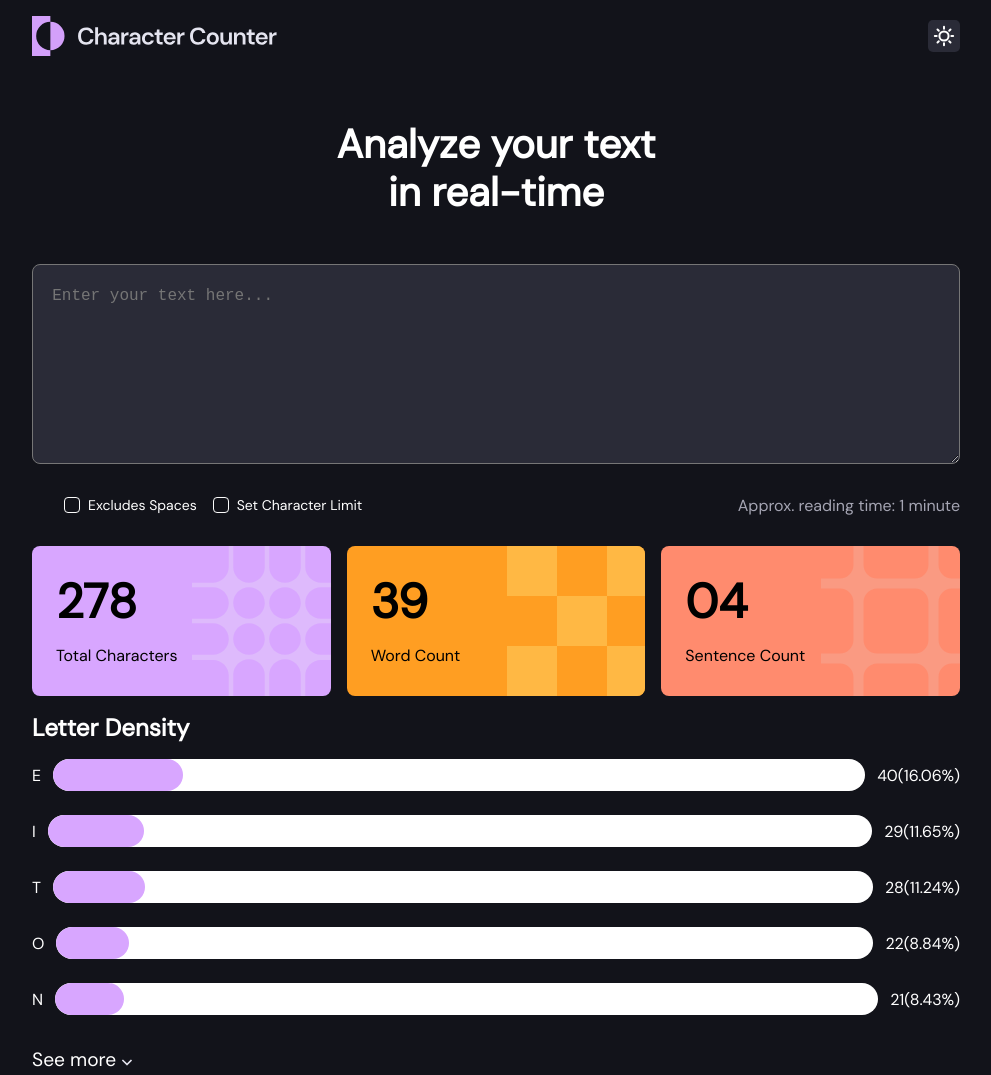
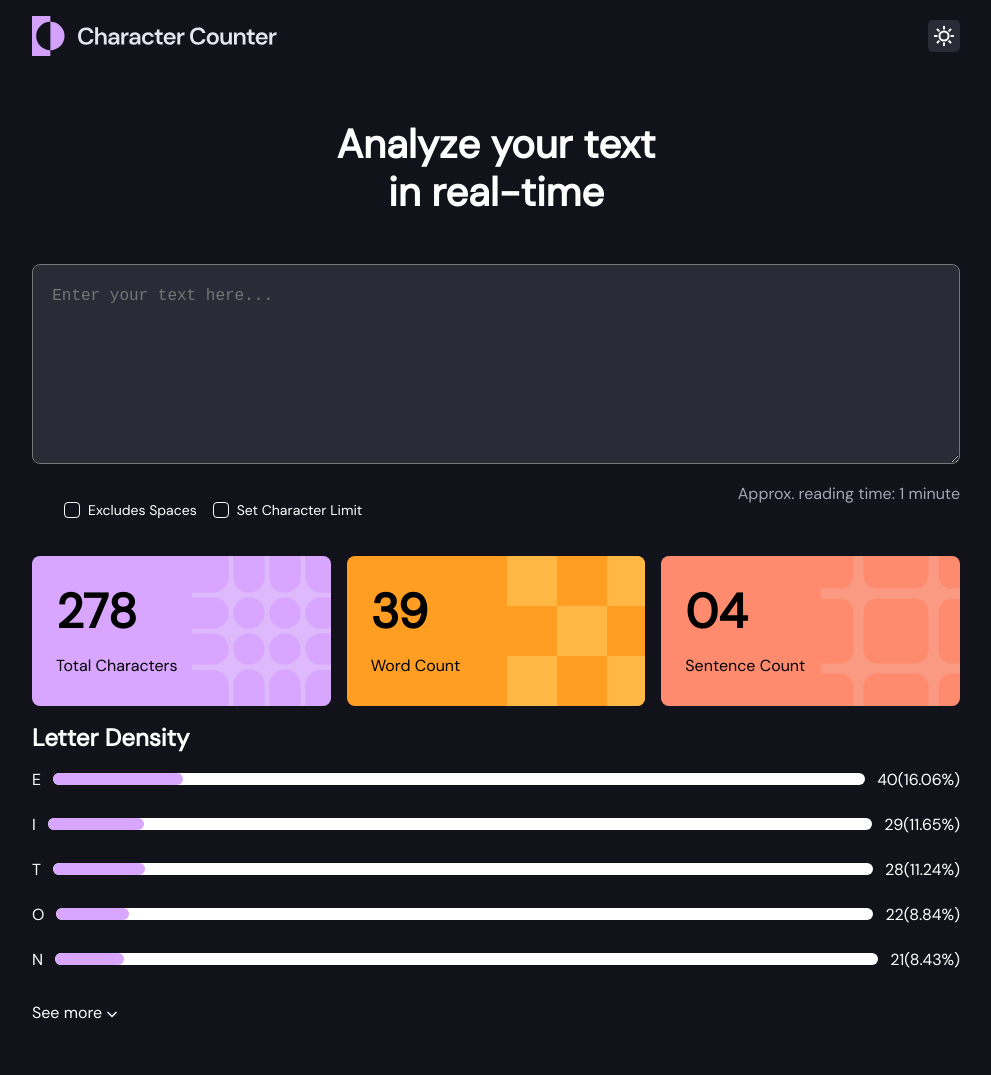
Before and after one commit to jejeadjanor/Character-Counter, a plain HTML site: page starter-code/index.html in a window 1280 px wide. Shown: the whole page, without its empty margins (144-1135 px from the left). Drawn offline with Linux system fonts and the light colour scheme.

Commit message:
fixes on progress bar height, controls viewport alignment

```diff
--- a/starter-code/styles.css
+++ b/starter-code/styles.css
@@ -138,18 +138,10 @@ header {
     gap: 1rem;
 }
 
-@media (min-width: 640px) {
-    .controls {
-        flex-direction: row;
-        justify-content: space-between;
-        align-items: center;
-    }
-}
-
 .checkboxes {
-    display: flex;
+    display: block;
     gap: 1rem;
-    margin: 2rem;
+    margin-top: 2rem;
 }
 
 .checkbox-label {
@@ -158,6 +150,7 @@ header {
     gap: 0.5rem;
     font-size: 0.875rem;
     cursor: pointer;
+    padding-block: 0.3rem;
 }
 
 .checkbox-label input[type='checkbox'] {
@@ -178,7 +171,91 @@ header {
 .reading-time {
 font-size: 0.875;
 color: #A5A5B3;
+margin-bottom: 1.25rem;
+margin-top: -0.8rem;
 }
+
+@media (min-width: 640px) {
+    .controls {
+        flex-direction: row;
+        justify-content: space-between;
+        align-items:center;
+    }
+
+    .checkboxes {
+        display: flex;
+        gap: 1rem;
+        margin: 2rem;
+    }
+
+    .checkbox-label {
+        display: flex;
+        align-items: center;
+        gap: 0.5rem;
+        font-size: 0.875rem;
+        cursor: pointer;
+    }
+
+    .reading-time {
+        font-size: 0.875;
+        color: #A5A5B3;
+    }
+}
+
+@media (min-width: 768px) {
+    .controls {
+        flex-direction: row;
+        justify-content: space-between;
+        align-items:center;
+    }
+
+    .checkboxes {
+        display: flex;
+        gap: 1rem;
+        margin: 2rem;
+    }
+
+    .checkbox-label {
+        display: flex;
+        align-items: center;
+        gap: 0.5rem;
+        font-size: 0.875rem;
+        cursor: pointer;
+    }
+
+    .reading-time {
+        font-size: 0.875;
+        color: #A5A5B3;
+    }
+}
+
+@media (min-width: 1024px) {
+    .controls {
+        flex-direction: row;
+        justify-content: space-between;
+        align-items:center;
+    }
+
+    .checkboxes {
+        display: flex;
+        gap: 1rem;
+        margin: 2rem;
+    }
+
+    .checkbox-label {
+        display: flex;
+        align-items: center;
+        gap: 0.5rem;
+        font-size: 0.875rem;
+        cursor: pointer;
+    }
+
+    .reading-time {
+        font-size: 0.875;
+        color: #A5A5B3;
+    }
+}
+
 
 /* stats */
 .stats-grid {
@@ -297,14 +374,14 @@ color: #A5A5B3;
 
 
 .progress-fill {
-    height: 2rem;
+    height: 0.75rem;
     background-color: var(--purple-card);
     border-radius: 50px;
 }
 
 .seemore-button {
     text-decoration: none;
-    font-size: 1.2rem;
+    font-size: 1rem;
     color: #ffffff;
     margin-top: 1rem;
     display: inline-block;
```
